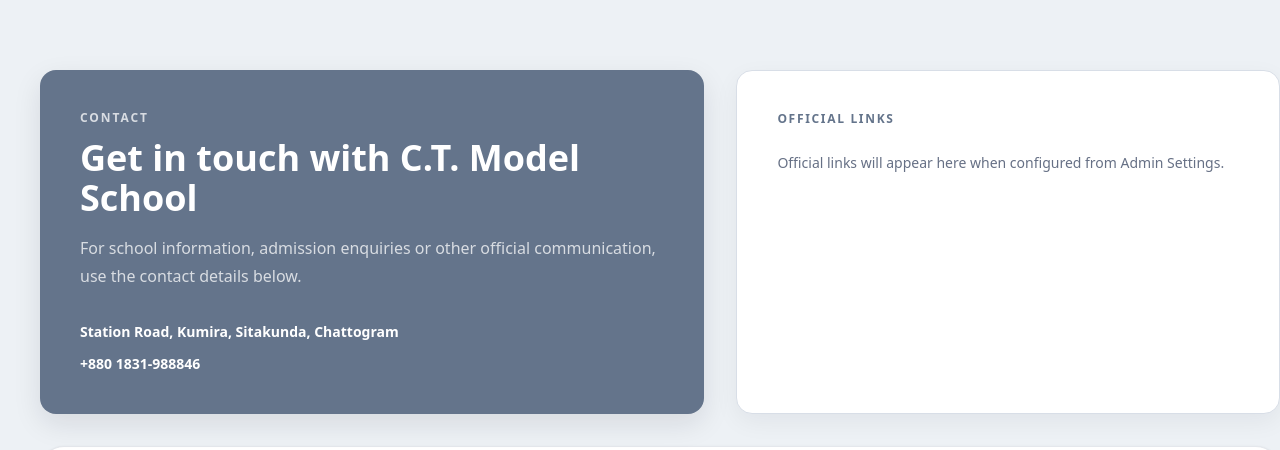
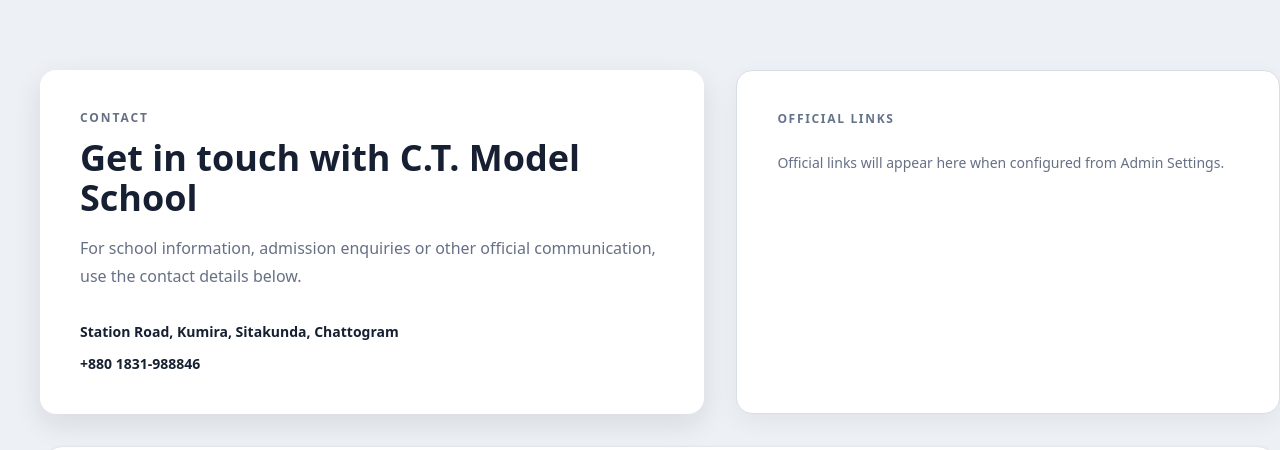
Before and after one commit to ct-model-school/ct-model-school-management, a Next.js app: page / in a window 1280 px wide. Shown: the part 1383-1833 px from the top of the page. Built offline with nearby package versions, Linux system fonts and the light colour scheme; no server answers; the database is empty.

Commit message:
Move contact background to footer and remove bottom gap

```diff
--- a/app/community-mobile.css
+++ b/app/community-mobile.css
@@ -54,3 +54,35 @@
     -webkit-text-fill-color:var(--school-surface) !important;
   }
 }
+
+/* Move the Contact panel's primary background treatment to the footer. */
+#contact > div.mx-auto.grid > div:first-child {
+  background: var(--school-surface) !important;
+  color: var(--school-text) !important;
+}
+#contact > div.mx-auto.grid > div:first-child h2,
+#contact > div.mx-auto.grid > div:first-child p,
+#contact > div.mx-auto.grid > div:first-child a {
+  color: var(--school-text) !important;
+}
+#contact > div.mx-auto.grid > div:first-child p.text-white\/75 {
+  color: var(--school-muted) !important;
+}
+#contact > div.mx-auto.grid > div:first-child p.text-white {
+  color: var(--school-text) !important;
+}
+
+/* Let the footer use the same theme-primary background as the former Contact panel. */
+main > footer.theme-primary-bg {
+  background-color: transparent !important;
+}
+
+/* Remove visible space below the footer. */
+html, body {
+  margin-bottom: 0 !important;
+  padding-bottom: 0 !important;
+  background: var(--school-primary) !important;
+}
+main > footer {
+  margin-bottom: 0 !important;
+}
```
